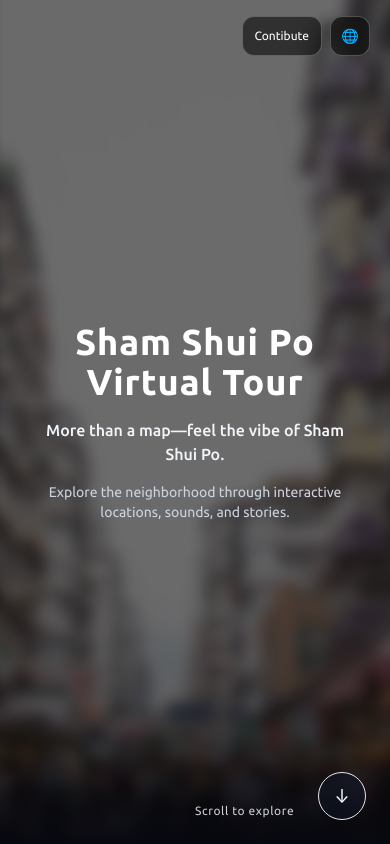
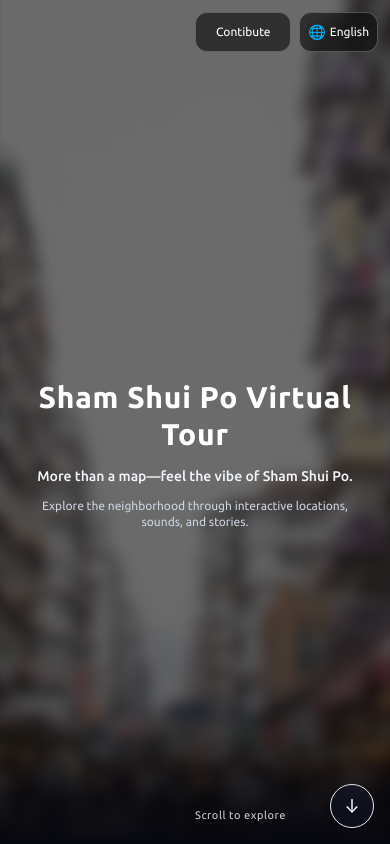
Before and after one commit to darshbir19/SSP_VTour, a React (Vite) app: page / in a window 390 px wide. Built offline with nearby package versions, Linux system fonts and the light colour scheme; grey boxes are pictures that could not be loaded.

Commit message:
refactor(responsive): adapt top controls and hero for small screens
Keep fixed controls within viewport on phones, prevent language label overflow, and tune hero spacing/typography so content remains readable across device sizes.

```diff
--- a/src/App.tsx
+++ b/src/App.tsx
@@ -11,12 +11,12 @@ export function App() {
   return (
     <LanguageProvider>
       <div className="relative h-screen w-screen snap-y snap-mandatory overflow-y-auto bg-ssp-bg text-slate-100 scroll-smooth">
-        <div className="pointer-events-auto fixed right-5 top-4 z-[100] flex items-center gap-2 sm:right-6 sm:top-5">
+        <div className="pointer-events-auto fixed left-3 right-3 top-3 z-[100] flex items-center justify-end gap-2 sm:left-auto sm:right-6 sm:top-5">
           <a
             href="https://docs.google.com/forms/d/1rjHiUY27ZrwFb02XWUk8EKTwtPh2dtq4nC7ky3tZW8Q/edit"
             target="_blank"
             rel="noreferrer"
-            className="inline-flex h-10 min-w-10 items-center justify-center gap-1 rounded-xl border border-white/25 bg-black/55 px-3 text-xs text-white backdrop-blur hover:bg-black/75 sm:text-sm"
+            className="inline-flex h-10 min-w-[96px] items-center justify-center gap-1 rounded-xl border border-white/25 bg-black/55 px-3 text-xs text-white backdrop-blur hover:bg-black/75 sm:min-w-10 sm:text-sm"
           >
             Contibute
           </a>
--- a/src/components/HomePage.tsx
+++ b/src/components/HomePage.tsx
@@ -25,7 +25,7 @@ export function HomePage({ onScrollToMap }: HomePageProps) {
   }[language]
 
   return (
-    <div className="relative flex h-full w-full items-center justify-center overflow-hidden">
+    <div className="relative flex h-full w-full items-center justify-center overflow-hidden px-2 pt-16 sm:px-0 sm:pt-0">
       <div
         className="absolute inset-0 bg-cover bg-center"
         style={{
@@ -38,15 +38,15 @@ export function HomePage({ onScrollToMap }: HomePageProps) {
       <div className="absolute inset-0 bg-black/30" />
       <div className="pointer-events-none absolute inset-x-0 bottom-0 h-36 bg-gradient-to-b from-transparent via-black/35 to-[#07080f]" />
 
-      <div className="fade-in relative z-10 flex w-[min(92vw,980px)] flex-col items-center gap-4 px-6 text-center">
-        <h1 className="w-full text-4xl font-semibold tracking-wide text-white sm:text-6xl lg:text-7xl">{copy.subtitle}</h1>
-        <p className="w-full text-base font-medium text-slate-100 sm:text-lg">
+      <div className="fade-in relative z-10 flex w-[min(94vw,980px)] flex-col items-center gap-3 px-4 text-center sm:gap-4 sm:px-6">
+        <h1 className="w-full text-3xl font-semibold leading-tight tracking-wide text-white sm:text-6xl lg:text-7xl">{copy.subtitle}</h1>
+        <p className="w-full text-sm font-medium text-slate-100 sm:text-lg">
           {copy.description}
         </p>
-        <p className="max-w-2xl text-sm text-slate-300 sm:text-base">{copy.guide}</p>
+        <p className="max-w-2xl text-xs text-slate-300 sm:text-base">{copy.guide}</p>
       </div>
 
-      <div className="pointer-events-none absolute bottom-6 left-1/2 -translate-x-1/2 animate-bounce text-xs tracking-wider text-white/80">
+      <div className="pointer-events-none absolute bottom-5 left-1/2 -translate-x-1/2 animate-bounce text-[11px] tracking-wider text-white/80 sm:bottom-6 sm:text-xs">
         Scroll to explore
       </div>
 
@@ -54,7 +54,7 @@ export function HomePage({ onScrollToMap }: HomePageProps) {
         type="button"
         onClick={onScrollToMap}
         aria-label="Scroll to map"
-        className="absolute bottom-6 right-6 z-20 inline-flex h-12 w-12 items-center justify-center rounded-full border border-white/18 bg-[rgba(15,23,42,0.45)] p-0 text-lg text-slate-50 backdrop-blur transition hover:bg-white/12"
+        className="absolute bottom-4 right-4 z-20 inline-flex h-11 w-11 items-center justify-center rounded-full border border-white/18 bg-[rgba(15,23,42,0.45)] p-0 text-lg text-slate-50 backdrop-blur transition hover:bg-white/12 sm:bottom-6 sm:right-6 sm:h-12 sm:w-12"
       >
         ↓
       </button>
--- a/src/components/LanguageSwitcher.tsx
+++ b/src/components/LanguageSwitcher.tsx
@@ -16,12 +16,12 @@ export function LanguageSwitcher() {
       <button
         type="button"
         onClick={() => setOpen((v) => !v)}
-        className="group inline-flex h-10 min-w-10 items-center justify-center gap-1 rounded-xl border border-white/25 bg-black/55 px-2 text-sm text-white backdrop-blur hover:bg-black/75"
+        className="group inline-flex h-10 min-w-10 max-w-[45vw] items-center justify-center gap-1 rounded-xl border border-white/25 bg-black/55 px-2 text-sm text-white backdrop-blur hover:bg-black/75"
         aria-label="Language"
         title="Language"
       >
         🌐
-        <span className="hidden text-xs sm:inline">
+        <span className="truncate text-xs">
           {languageOptions.find((o) => o.id === language)?.label}
         </span>
         <span className="pointer-events-none absolute -bottom-8 right-0 rounded bg-black/70 px-2 py-1 text-[11px] text-slate-100 opacity-0 transition-opacity group-hover:opacity-100">
```
